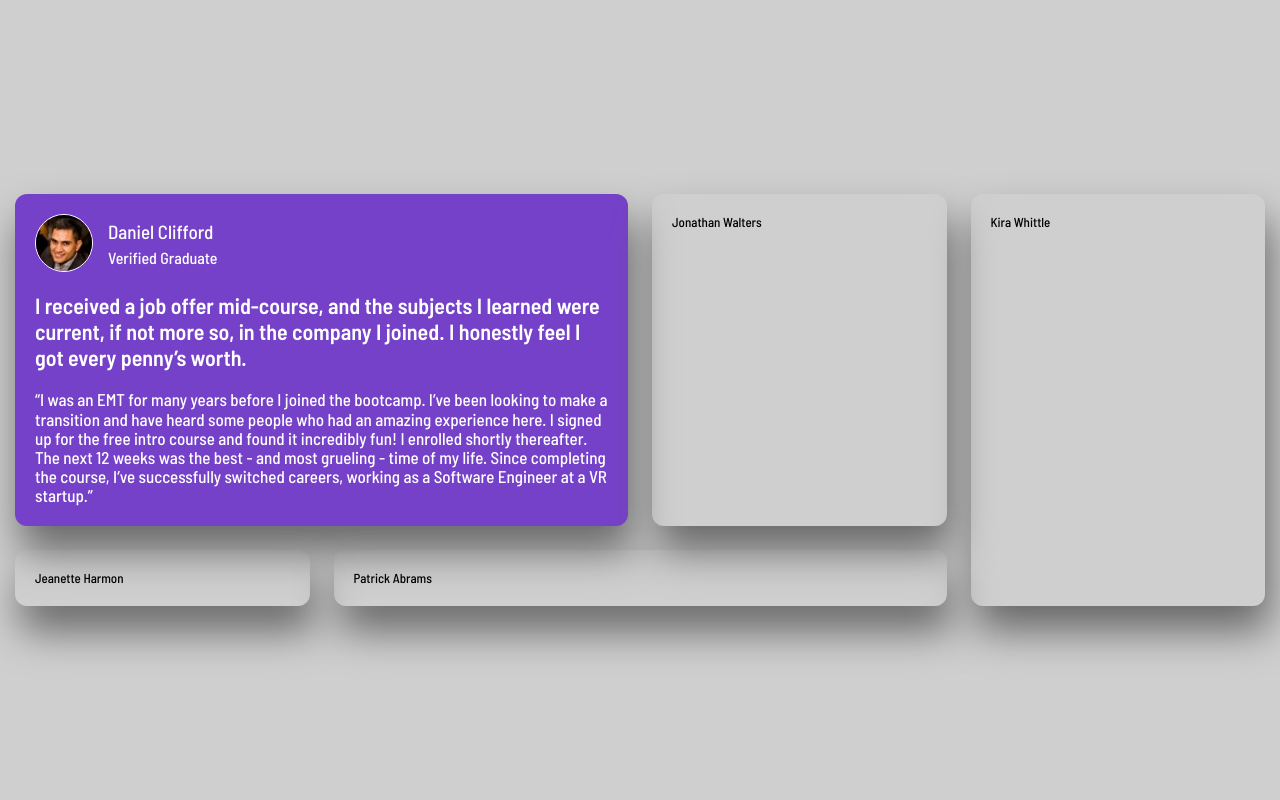
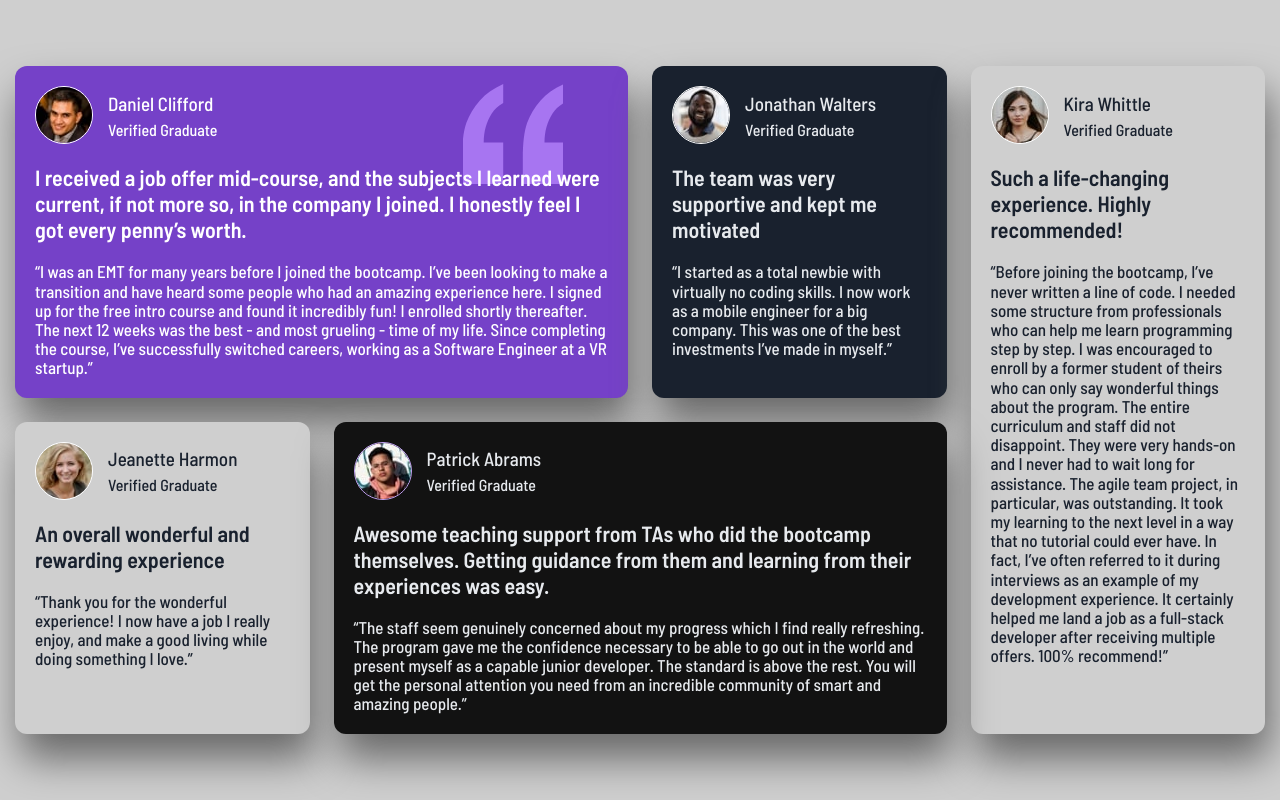
Before and after one commit to visockijanatolij1-sys/testimonials, a plain HTML site: page index.html in a window 1280 px wide. Drawn offline with Linux system fonts and the light colour scheme.

Commit message:
finish desktop version

```diff
--- a/css/style.css
+++ b/css/style.css
@@ -44,7 +44,12 @@ body{
 }
 .person-image {
     border-radius: 50%;
+}
+.white-border{
     border: 1px solid #fff;
+}
+.pink-border{
+    border: 1px solid hsl(264, 82%, 80%);
 }
 
 .person-name {
@@ -60,9 +65,25 @@ body{
     flex-direction: column;
     gap: 20px;
 }
+.card-content__daniel{
+    position: relative;
+
+}
+.card-content__daniel::before{
+    content: "";
+    position: absolute;
+    z-index: 5;
+    width: 100px;
+    height: 100px;
+    background: url("../img/bg-pattern-quotation.svg") no-repeat center / cover;
+    right: 45px;
+    top: -80px;
+}
 .content-card__title {
     font-size: 22px;
     font-weight: 600;
+    position: relative;
+    z-index: 8;
 }
 .content-card__text {
     line-height: 1.2rem;
@@ -78,7 +99,19 @@ body{
 }
 .card-kira{
     grid-row: span 2;
+    background-color: hsl(0, 0%, 81%);
+    color: hsl(219, 29%, 14%);
 }
 .card-patrick{
     grid-column: span 2;
+    background-color: hsl(0, 0%, 7%);
+    color: hsl(214, 17%, 92%);
 }
+.card-jonathan{
+    background-color: hsl(219, 29%, 14%);
+    color: hsl(214, 17%, 92%);
+}
+.card-jeanette{
+    background-color: hsl(0, 0%, 81%);
+    color: hsl(219, 29%, 14%);
+}
--- a/index.html
+++ b/index.html
@@ -13,22 +13,69 @@
             <section class="testimonials">
                 <article class="card card-daniel">
                     <div class="card-top">
-                        <img src="../img/image-daniel.jpg" alt="Daniel Image" class="person-image">
+                        <img src="../img/image-daniel.jpg" alt="Daniel Image" class="person-image white-border">
                         <div class="person-info">
                             <p class="person-name">Daniel Clifford</p>
                             <p class="person-graduate">Verified Graduate</p>
                         </div>
                     </div>
-                    <div class="card-content">
+                    <div class="card-content card-content__daniel">
                         <p class="content-card__title">I received a job offer mid-course, and the subjects I learned were current, if not more so, in the company I joined. I honestly feel I got every penny’s worth.</p>
                         <p class="content-card__text">“I was an EMT for many years before I joined the bootcamp. I’ve been looking to make a transition and have heard some people who had an amazing experience here. I signed up for the free intro course and found it incredibly fun! I enrolled shortly thereafter. The next 12 weeks was the best - and most grueling - time of my life. Since completing the course, I’ve successfully switched careers, working as a Software Engineer at a VR startup.”</p>
                     </div>
-
                 </article>
-                <article class="card card-jonathan">Jonathan Walters</article>
-                <article class="card card-kira">Kira Whittle</article>
-                <article class="card card-jeanette">Jeanette Harmon</article>
-                <article class="card card-patrick">Patrick Abrams</article>
+                <article class="card card-jonathan">
+                    <div class="card-top">
+                        <img src="../img/image-jonathan.jpg" alt="Jonathan Image" class="person-image white-border">
+                        <div class="person-info">
+                            <p class="person-name">Jonathan Walters</p>
+                            <p class="person-graduate">Verified Graduate</p>
+                        </div>
+                    </div>
+                    <div class="card-content">
+                        <p class="content-card__title">The team was very supportive and kept me motivated</p>
+                        <p class="content-card__text">“I started as a total newbie with virtually no coding skills. I now work as a mobile engineer for a big company. This was one of the best investments I’ve made in myself.”</p>
+                    </div>
+                </article>
+                <article class="card card-kira">
+                    <div class="card-top">
+                        <img src="../img/image-kira.jpg" alt="Kira Image" class="person-image white-border">
+                        <div class="person-info">
+                            <p class="person-name">Kira Whittle</p>
+                            <p class="person-graduate">Verified Graduate</p>
+                        </div>
+                    </div>
+                    <div class="card-content">
+                        <p class="content-card__title">Such a life-changing experience. Highly recommended!</p>
+                        <p class="content-card__text">“Before joining the bootcamp, I’ve never written a line of code. I needed some structure from professionals who can help me learn programming step by step. I was encouraged to enroll by a former student of theirs who can only say wonderful things about the program. The entire curriculum and staff did not disappoint. They were very hands-on and I never had to wait long for assistance. The agile team project, in particular, was outstanding. It took my learning to the next level in a way that no tutorial could ever have. In fact, I’ve often referred to it during interviews as an example of my development experience. It certainly helped me land a job as a full-stack developer after receiving multiple offers. 100% recommend!”</p>
+                    </div>
+                </article>
+                <article class="card card-jeanette">
+                    <div class="card-top">
+                        <img src="../img/image-jeanette.jpg" alt="Jeanette Image" class="person-image white-border">
+                        <div class="person-info">
+                            <p class="person-name">Jeanette Harmon</p>
+                            <p class="person-graduate">Verified Graduate</p>
+                        </div>
+                    </div>
+                    <div class="card-content">
+                        <p class="content-card__title">An overall wonderful and rewarding experience</p>
+                        <p class="content-card__text">“Thank you for the wonderful experience! I now have a job I really enjoy, and make a good living while doing something I love.”</p>
+                    </div>
+                </article>
+                <article class="card card-patrick">
+                    <div class="card-top">
+                        <img src="../img/image-patrick.jpg" alt="Patrick Image" class="person-image pink-border">
+                        <div class="person-info">
+                            <p class="person-name">Patrick Abrams</p>
+                            <p class="person-graduate">Verified Graduate</p>
+                        </div>
+                    </div>
+                    <div class="card-content">
+                        <p class="content-card__title">Awesome teaching support from TAs who did the bootcamp themselves. Getting guidance from them and learning from their experiences was easy.</p>
+                        <p class="content-card__text">“The staff seem genuinely concerned about my progress which I find really refreshing. The program gave me the confidence necessary to be able to go out in the world and present myself as a capable junior developer. The standard is above the rest. You will get the personal attention you need from an incredible community of smart and amazing people.”</p>
+                    </div>
+                </article>
             </section>
         </div>
     </div>
```
